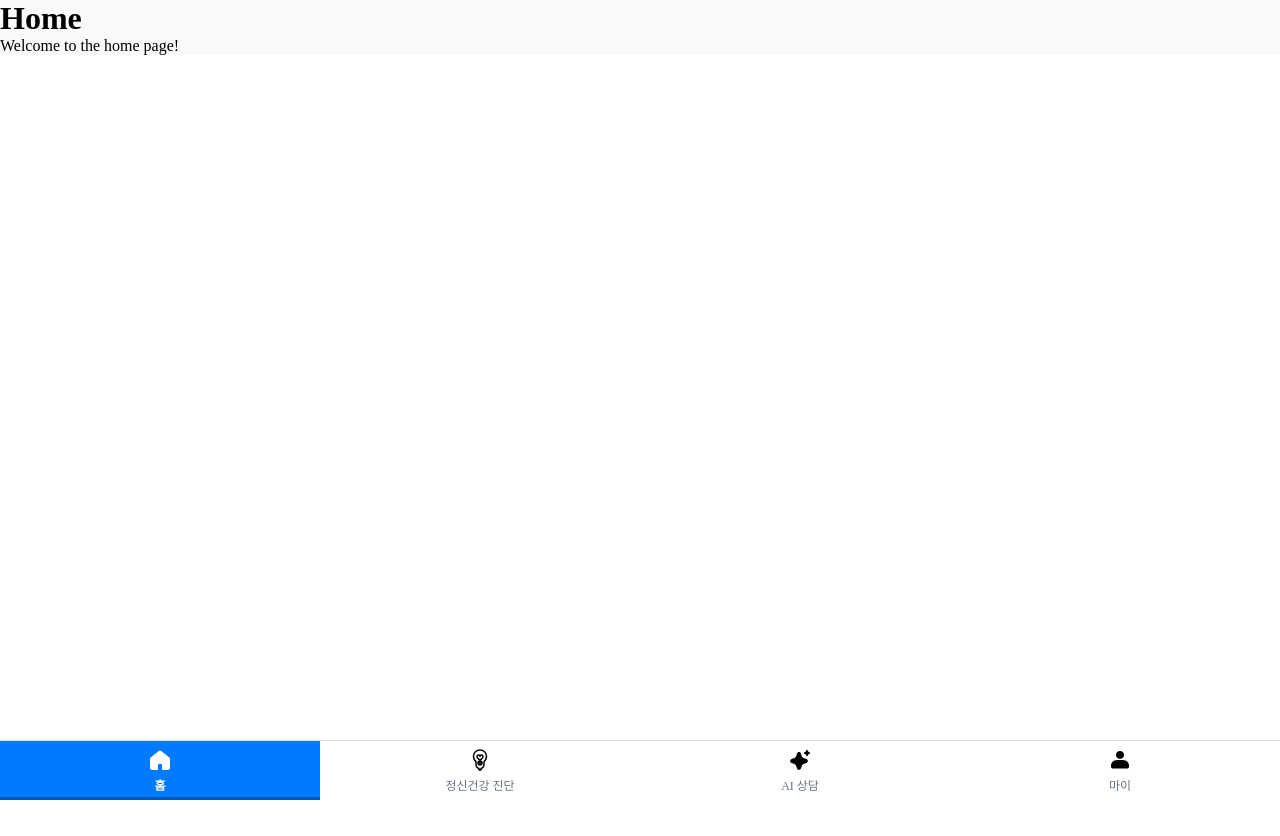
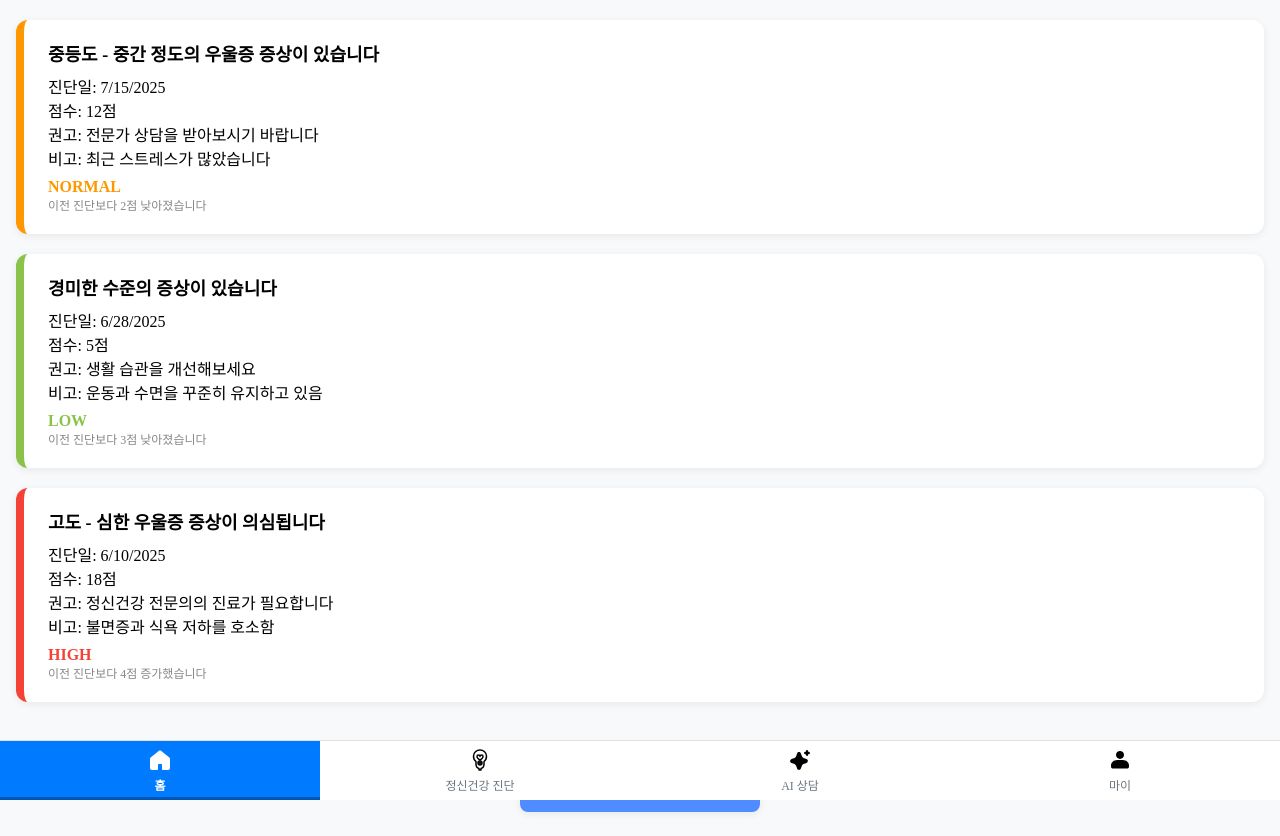
Before and after one commit to hamzamushtaq27/hamza-web, a React (Vite) app: page / in a window 1280 px wide. Before the commit the page ends 800 px from the top, so only its background shows below. Built offline with nearby package versions, Linux system fonts and the light colour scheme; no server answers; sample sign-in values are in the browser's storage.

Commit message:
feat: home

```diff
--- a/src/Components/Home/index.tsx
+++ b/src/Components/Home/index.tsx
@@ -1,13 +1,94 @@
-import * as S from './style';
+import * as S from "./style";
 
-const Home = () => {
-
-    return (
-        <S.HomeContainer>
-            <h1>Home</h1>
-            <p>Welcome to the home page!</p>
-        </S.HomeContainer>
-    );
+interface HomeProps {
+  onGoToDiagnosis?: () => void;
 }
 
+const Home = ({ onGoToDiagnosis }: HomeProps) => {
+  const dummyData = [
+    {
+      diagnosisId: 1,
+      totalScore: 12,
+      severity: "NORMAL",
+      severityDescription: "중등도 - 중간 정도의 우울증 증상이 있습니다",
+      recommendation: "전문가 상담을 받아보시기 바랍니다",
+      severityColor: "#FF9800",
+      diagnosisDate: "2025-07-15T21:36:17.874Z",
+      scoreComparison: "이전 진단보다 2점 낮아졌습니다",
+      requiresImmediateAttention: true,
+      recommendedRediagnosisDays: 7,
+      notes: "최근 스트레스가 많았습니다",
+    },
+    {
+      diagnosisId: 2,
+      totalScore: 5,
+      severity: "LOW",
+      severityDescription: "경미한 수준의 증상이 있습니다",
+      recommendation: "생활 습관을 개선해보세요",
+      severityColor: "#8BC34A",
+      diagnosisDate: "2025-06-28T13:20:00.000Z",
+      scoreComparison: "이전 진단보다 3점 낮아졌습니다",
+      requiresImmediateAttention: false,
+      recommendedRediagnosisDays: 14,
+      notes: "운동과 수면을 꾸준히 유지하고 있음",
+    },
+    {
+      diagnosisId: 3,
+      totalScore: 18,
+      severity: "HIGH",
+      severityDescription: "고도 - 심한 우울증 증상이 의심됩니다",
+      recommendation: "정신건강 전문의의 진료가 필요합니다",
+      severityColor: "#F44336",
+      diagnosisDate: "2025-06-10T09:50:00.000Z",
+      scoreComparison: "이전 진단보다 4점 증가했습니다",
+      requiresImmediateAttention: true,
+      recommendedRediagnosisDays: 3,
+      notes: "불면증과 식욕 저하를 호소함",
+    },
+  ];
+
+  return (
+    <S.HomeContainer>
+      <S.CardList>
+        {dummyData.map((item) => (
+          <S.Card key={item.diagnosisId} $color={item.severityColor}>
+            <div
+              style={{
+                fontWeight: "bold",
+                fontSize: "18px",
+                marginBottom: "8px",
+              }}
+            >
+              {item.severityDescription}
+            </div>
+            <div>
+              진단일: {new Date(item.diagnosisDate).toLocaleDateString()}
+            </div>
+            <div>점수: {item.totalScore}점</div>
+            <div>권고: {item.recommendation}</div>
+            <div>비고: {item.notes}</div>
+            <div
+              style={{
+                marginTop: "8px",
+                color: item.severityColor,
+                fontWeight: "bold",
+              }}
+            >
+              {item.severity}
+            </div>
+            <div style={{ fontSize: "12px", color: "#888" }}>
+              {item.scoreComparison}
+            </div>
+          </S.Card>
+        ))}
+      </S.CardList>
+      <S.DiagnosisButtonWrapper>
+        <S.DiagnosisButton onClick={onGoToDiagnosis}>
+          정신 건강 진단하러가기
+        </S.DiagnosisButton>
+      </S.DiagnosisButtonWrapper>
+    </S.HomeContainer>
+  );
+};
+
 export default Home;
--- a/src/Components/Home/style.ts
+++ b/src/Components/Home/style.ts
@@ -1,4 +1,4 @@
-import styled from 'styled-components';
+import styled from "styled-components";
 
 export const HomeContainer = styled.div`
   display: flex;
@@ -7,4 +7,45 @@ export const HomeContainer = styled.div`
   height: 100%;
   background-color: #f8f9fa;
   backdrop-filter: blur(10px);
+  overflow-y: auto;
 `;
+
+export const CardList = styled.div`
+  display: flex;
+  flex-direction: column;
+  gap: 20px;
+  padding: 20px 0;
+`;
+
+export const Card = styled.div<{ $color: string }>`
+  background: #fff;
+  border-left: 8px solid ${(props) => props.$color};
+  border-radius: 12px;
+  box-shadow: 0 2px 8px rgba(0, 0, 0, 0.07);
+  padding: 20px 24px;
+  margin: 0 16px;
+  display: flex;
+  flex-direction: column;
+`;
+
+export const DiagnosisButtonWrapper = styled.div`
+  display: flex;
+  justify-content: center;
+  margin: 32px 0 24px 0;
+`;
+
+export const DiagnosisButton = styled.button`
+  background: #4f8cff;
+  color: #fff;
+  font-size: 18px;
+  font-weight: 600;
+  padding: 16px 32px;
+  border: none;
+  border-radius: 8px;
+  cursor: pointer;
+  box-shadow: 0 2px 8px rgba(0, 0, 0, 0.07);
+  transition: background 0.2s;
+  &:hover {
+    background: #2563eb;
+  }
+`;
--- a/src/Components/NavigationBar/index.tsx
+++ b/src/Components/NavigationBar/index.tsx
@@ -5,24 +5,22 @@ import SelfDiagnosisIcon from "../../assets/icons/SelfDiagnosisIcon.svg";
 import AiConsultationIcon from "../../assets/icons/ai.svg";
 import ProfileIcon from "../../assets/icons/profileIcon.svg";
 
-type MenuItemType =
-  | "홈"
-  | "정신건강 진단"
-  | "AI 상담"
-  | "마이";
+type MenuItemType = "홈" | "정신건강 진단" | "AI 상담" | "마이";
 
 interface NavigationProps {
   onMenuSelect?: (menuNumber: number) => void;
+  selectedMenu: MenuItemType;
+  setSelectedMenu: (menu: MenuItemType) => void;
 }
 
-const Navigation: React.FC<NavigationProps> = ({ onMenuSelect }) => {
-  const [selectedMenu, setSelectedMenu] = useState<MenuItemType>("홈");
-
+const Navigation: React.FC<NavigationProps> = ({
+  onMenuSelect,
+  selectedMenu,
+  setSelectedMenu,
+}) => {
   const handleMenuClick = (menuName: MenuItemType): void => {
     setSelectedMenu(menuName);
     const menuNumber = getMenuNumber(menuName);
-
-    // 부모 컴포넌트에 선택된 메뉴 번호 전달
     if (onMenuSelect) {
       onMenuSelect(menuNumber);
     }
@@ -78,7 +76,10 @@ const Navigation: React.FC<NavigationProps> = ({ onMenuSelect }) => {
       >
         {selectedMenu === "정신건강 진단" && <S.ActiveBar />}
         <S.IconWrapper $isActive={selectedMenu === "정신건강 진단"}>
-          <img src={getMenuIcon("정신건강 진단", selectedMenu === "정신건강 진단")} alt="정신건강 진단" />
+          <img
+            src={getMenuIcon("정신건강 진단", selectedMenu === "정신건강 진단")}
+            alt="정신건강 진단"
+          />
         </S.IconWrapper>
         <span>정신건강 진단</span>
       </S.MenuItem>
@@ -89,7 +90,10 @@ const Navigation: React.FC<NavigationProps> = ({ onMenuSelect }) => {
       >
         {selectedMenu === "AI 상담" && <S.ActiveBar />}
         <S.IconWrapper $isActive={selectedMenu === "AI 상담"}>
-          <img src={getMenuIcon("AI 상담", selectedMenu === "AI 상담")} alt="AI 상담" />
+          <img
+            src={getMenuIcon("AI 상담", selectedMenu === "AI 상담")}
+            alt="AI 상담"
+          />
         </S.IconWrapper>
         <span>AI 상담</span>
       </S.MenuItem>
--- a/src/page/main/index.tsx
+++ b/src/page/main/index.tsx
@@ -4,15 +4,57 @@ import Home from "../../Components/Home";
 import Profile from "../../Components/Profile";
 import SelfDiagnosis from "../../Components/SelfDiagnosis";
 import AiConsultation from "../../Components/aiConsultation";
-import * as S from './style';
+import * as S from "./style";
+
+const menuNumberToName = (
+  num: number
+): "홈" | "정신건강 진단" | "AI 상담" | "마이" => {
+  switch (num) {
+    case 1:
+      return "홈";
+    case 2:
+      return "정신건강 진단";
+    case 3:
+      return "AI 상담";
+    case 4:
+      return "마이";
+    default:
+      return "홈";
+  }
+};
+
+const menuNameToNumber = (name: string): number => {
+  switch (name) {
+    case "홈":
+      return 1;
+    case "정신건강 진단":
+      return 2;
+    case "AI 상담":
+      return 3;
+    case "마이":
+      return 4;
+    default:
+      return 1;
+  }
+};
 
 const Main = () => {
   const [selectedMenuNumber, setSelectedMenuNumber] = useState<number>(1);
+  const [selectedMenu, setSelectedMenu] = useState<
+    "홈" | "정신건강 진단" | "AI 상담" | "마이"
+  >("홈");
 
   const renderMainContent = () => {
     switch (selectedMenuNumber) {
       case 1:
-        return <Home />;
+        return (
+          <Home
+            onGoToDiagnosis={() => {
+              setSelectedMenuNumber(2);
+              setSelectedMenu("정신건강 진단");
+            }}
+          />
+        );
       case 2:
         return <SelfDiagnosis />;
       case 3:
@@ -26,11 +68,20 @@ const Main = () => {
 
   const handleMenuSelect = (menuNumber: number) => {
     setSelectedMenuNumber(menuNumber);
+    setSelectedMenu(menuNumberToName(menuNumber));
   };
+
   return (
     <div>
       <S.MainContent>{renderMainContent()}</S.MainContent>
-      <Navigation onMenuSelect={handleMenuSelect} />
+      <Navigation
+        onMenuSelect={handleMenuSelect}
+        selectedMenu={selectedMenu}
+        setSelectedMenu={(menu) => {
+          setSelectedMenu(menu);
+          setSelectedMenuNumber(menuNameToNumber(menu));
+        }}
+      />
     </div>
   );
 };
```
